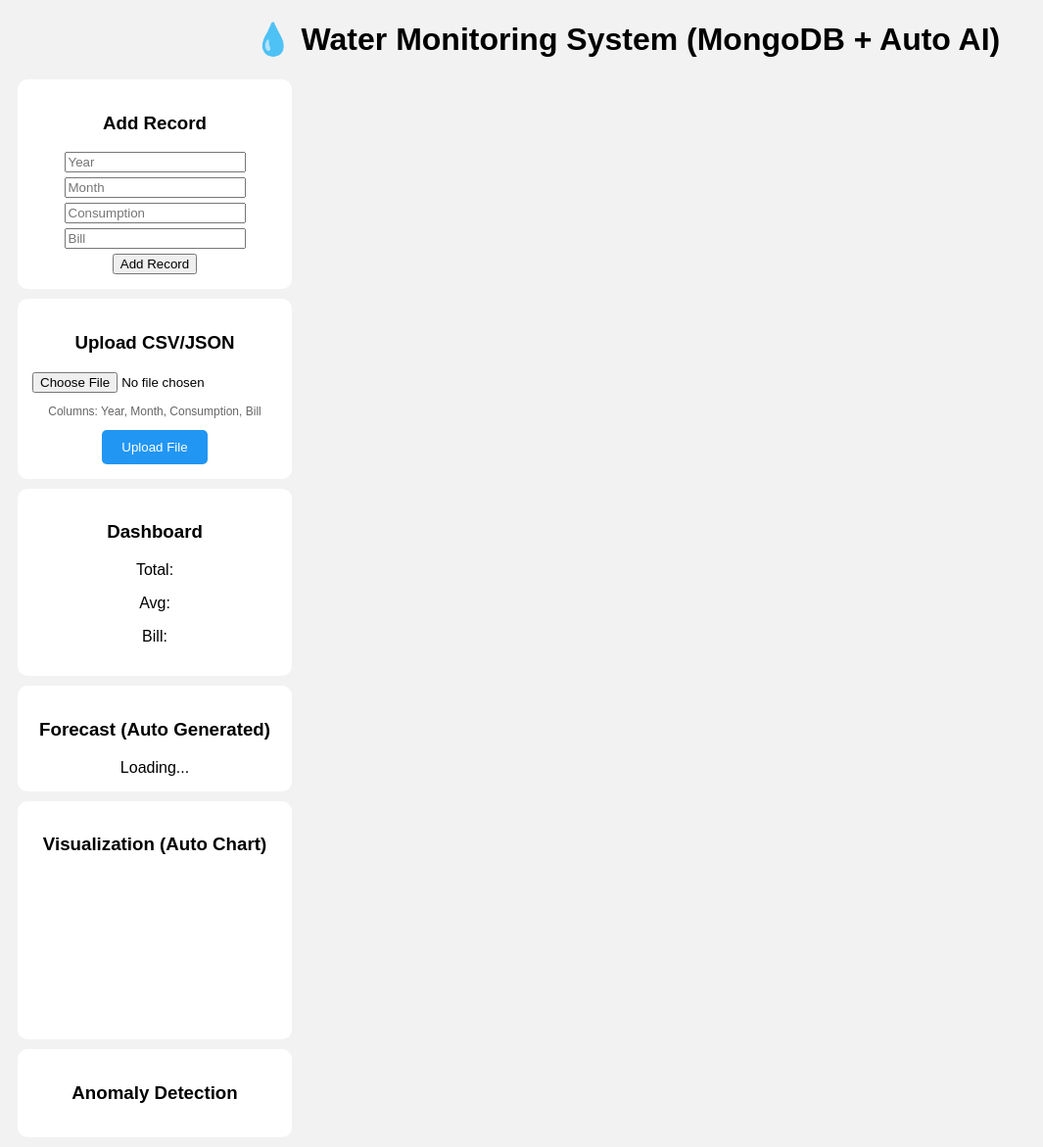
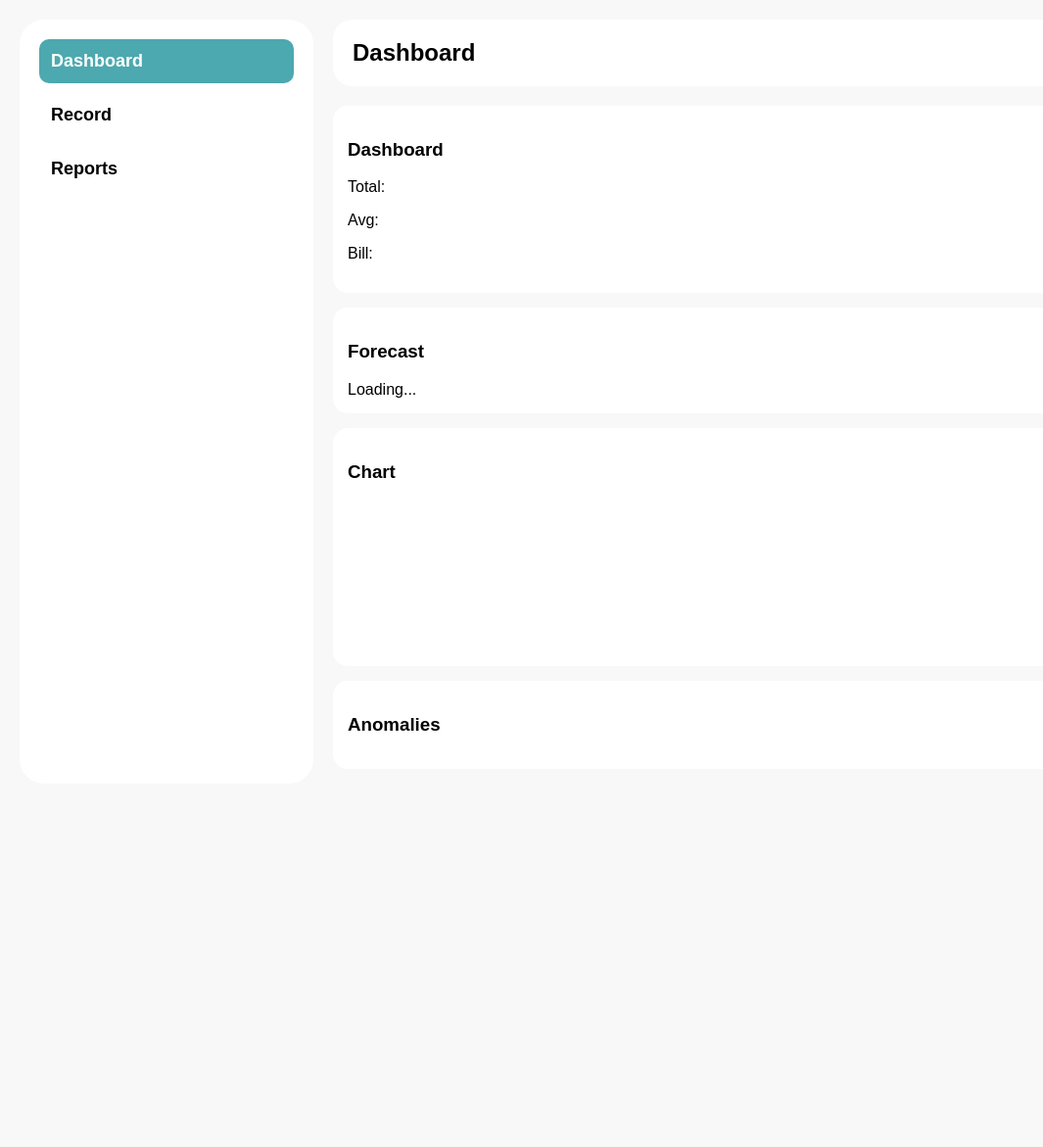
Before and after one commit to DoctaSTEPHEN/SoftDes, a Flask app: page / in a window 1280 px wide. Shown: the whole page at 98% size, without its empty margins (0-1065 px from the left). After the commit the page ends 746 px from the top, so only its background shows below. Run offline with Flask 3, Linux system fonts and the light colour scheme; a map, chart or similar area stays blank.

Commit message:
Refactor index.html for improved layout and styles

```diff
--- a/templates/index.html
+++ b/templates/index.html
@@ -1,18 +1,136 @@
 <!DOCTYPE html>
-<html>
+<html lang="en">
 <head>
-    <title>Water System</title>
-    <link rel="stylesheet" href="/static/style.css">
+    <meta charset="UTF-8">
+    <title>Water System App</title>
+
     <script src="https://cdn.jsdelivr.net/npm/chart.js"></script>
+
+    <style>
+        body {
+            margin: 0;
+            font-family: Arial, sans-serif;
+            background: #F8F8F8;
+        }
+
+        .container {
+            display: grid;
+            grid-template-columns: 300px 1fr;
+            gap: 20px;
+            padding: 20px;
+            height: 100vh;
+            box-sizing: border-box;
+        }
+
+        .sidebar {
+            background: #fff;
+            border-radius: 25px;
+            padding: 20px;
+            display: flex;
+            flex-direction: column;
+            gap: 10px;
+        }
+
+        .menu-item {
+            font-size: 18px;
+            font-weight: 700;
+            padding: 12px;
+            border-radius: 10px;
+            cursor: pointer;
+        }
+
+        .menu-item.active {
+            background: #4CA9AF;
+            color: white;
+        }
+
+        .main {
+            display: flex;
+            flex-direction: column;
+            gap: 20px;
+        }
+
+        .topbar {
+            background: #fff;
+            border-radius: 20px;
+            padding: 20px;
+            font-size: 24px;
+            font-weight: 700;
+        }
+
+        .page { display: none; }
+        .page.active { display: block; }
+
+        .card {
+            background: white;
+            padding: 15px;
+            margin-bottom: 15px;
+            border-radius: 15px;
+        }
+
+        input {
+            display: block;
+            margin: 5px 0;
+            padding: 8px;
+        }
+
+        button {
+            padding: 10px;
+            cursor: pointer;
+        }
+
+        canvas {
+            max-height: 300px;
+        }
+    </style>
 </head>
 
 <body>
 
-<h1>💧 Water Monitoring System (MongoDB + Auto AI)</h1>
+<div class="container">
 
-<!-- ========================= -->
-<!-- ADD RECORD -->
-<!-- ========================= -->
+    <!-- SIDEBAR -->
+    <div class="sidebar">
+        <div class="menu-item active" onclick="show('dashboard')">Dashboard</div>
+        <div class="menu-item" onclick="show('record')">Record</div>
+        <div class="menu-item" onclick="show('reports')">Reports</div>
+    </div>
+
+    <!-- MAIN -->
+    <div class="main">
+
+        <div class="topbar" id="title">Dashboard</div>
+
+        <!-- DASHBOARD -->
+        <div class="page active" id="dashboard">
+
+            <div class="card">
+                <h3>Dashboard</h3>
+                <p>Total: <span id="total"></span></p>
+                <p>Avg: <span id="avg"></span></p>
+                <p>Bill: <span id="bill_total"></span></p>
+            </div>
+
+            <div class="card">
+                <h3>Forecast</h3>
+                <div id="forecast">Loading...</div>
+            </div>
+
+            <div class="card">
+                <h3>Chart</h3>
+                <canvas id="chart"></canvas>
+            </div>
+
+            <div class="card">
+                <h3>Anomalies</h3>
+                <div id="anomaly"></div>
+            </div>
+
+        </div>
+
+        <!-- RECORD -->
+        <div class="page" id="record">
+
             <div class="card">
                 <h3>Add Record</h3>
 
@@ -21,62 +139,42 @@
                 <input id="consumption" placeholder="Consumption">
                 <input id="bill" placeholder="Bill">
 
-    <button onclick="addRecord()">Add Record</button>
+                <button onclick="addRecord()">Add</button>
             </div>
 
-<!-- ========================= -->
-<!-- UPLOAD -->
-<!-- ========================= -->
-<!-- Replace the upload card -->
             <div class="card">
                 <h3>Upload CSV/JSON</h3>
-    <input type="file" id="file" accept=".csv,.json" style="margin: 10px auto; display: block;">
-    <p style="font-size: 12px; color: #666;">
-        Columns: Year, Month, Consumption, Bill
-    </p>
-    <button onclick="uploadFile()" style="background: #2196F3; color: white; padding: 10px 20px; border: none; border-radius: 5px; cursor: pointer;">
-         Upload File
-    </button>
+                <input type="file" id="file">
+                <button onclick="uploadFile()">Upload</button>
             </div>
 
-<!-- ========================= -->
-<!-- DASHBOARD -->
-<!-- ========================= -->
-<div class="card">
-    <h3>Dashboard</h3>
-    <p>Total: <span id="total"></span></p>
-    <p>Avg: <span id="avg"></span></p>
-    <p>Bill: <span id="bill_total"></span></p>
         </div>
 
-<!-- ========================= -->
-<!-- FORECAST (AUTO DISPLAY ONLY) -->
-<!-- ========================= -->
+        <!-- REPORTS -->
+        <div class="page" id="reports">
             <div class="card">
-    <h3>Forecast (Auto Generated)</h3>
-    <div id="forecast">Loading...</div>
+                <h3>Reports Table (placeholder)</h3>
+                <p>Connect backend list API here</p>
+            </div>
         </div>
 
-<!-- ========================= -->
-<!-- VISUALIZATION (AUTO CHART) -->
-<!-- ========================= -->
-<div class="card">
-    <h3>Visualization (Auto Chart)</h3>
-    <canvas id="chart"></canvas>
+    </div>
 </div>
 
-<!-- ========================= -->
-<!-- ANOMALY -->
-<!-- ========================= -->
-<div class="card">
-    <h3>Anomaly Detection</h3>
-    <div id="anomaly"></div>
-</div>
+<script src="/static/scripts.js"></script>
 
-<!-- ========================= -->
-<!-- SCRIPT -->
-<!-- ========================= -->
-<script src="/static/scripts.js"></script>
+<script>
+function show(page) {
+    document.querySelectorAll('.page').forEach(p => p.classList.remove('active'));
+    document.getElementById(page).classList.add('active');
+
+    document.querySelectorAll('.menu-item').forEach(m => m.classList.remove('active'));
+    event.target.classList.add('active');
+
+    document.getElementById("title").innerText =
+        page.charAt(0).toUpperCase() + page.slice(1);
+}
+</script>
 
 </body>
 </html>
```
Lines whose indentation alone changed are shown as unchanged.
